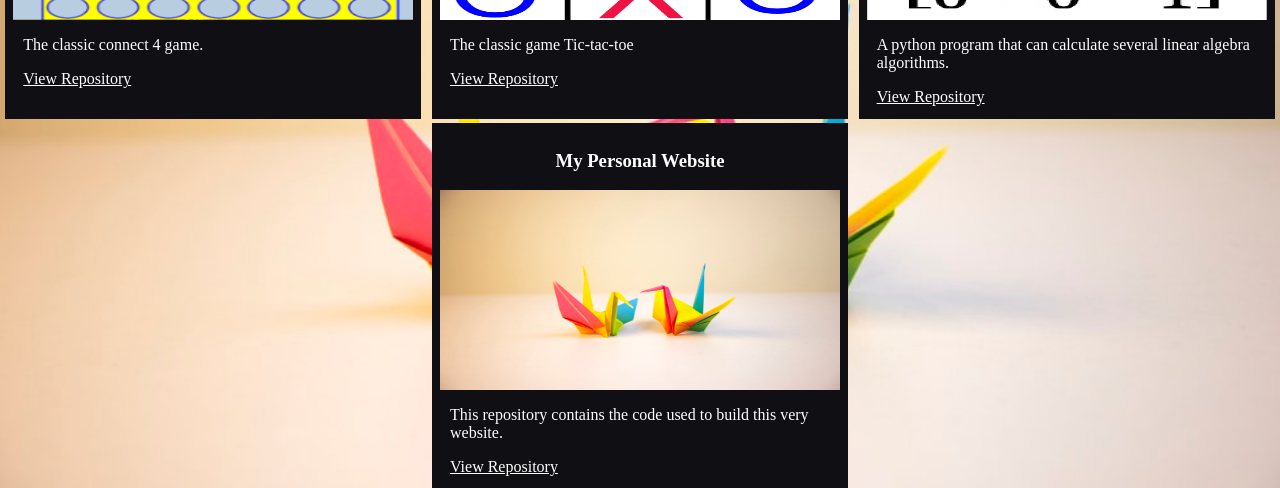
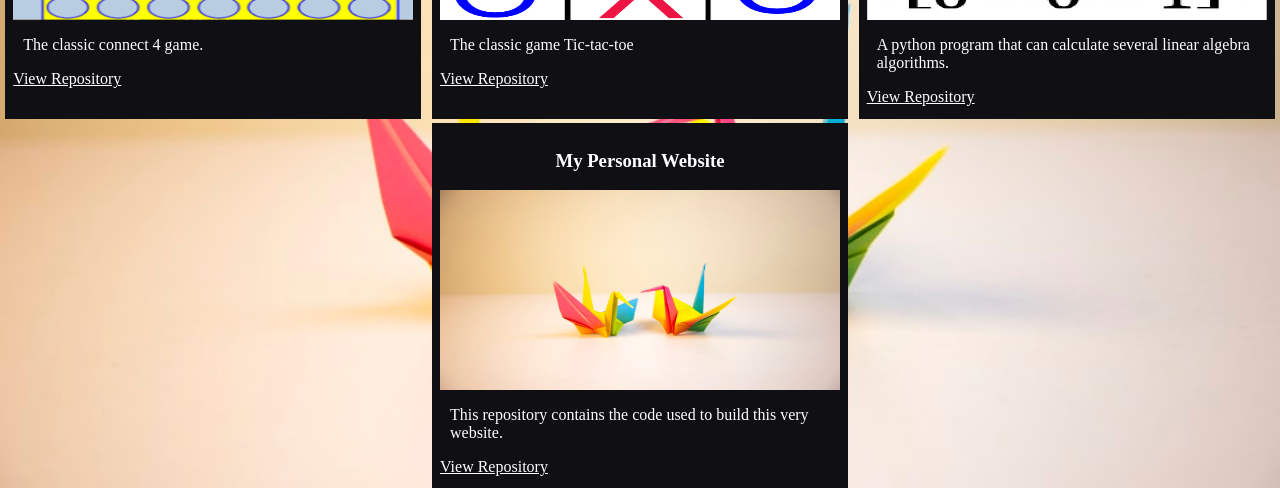
Before and after one commit to Angada28/my-personal-website, a Next.js app: page /Projects in a window 1280 px wide. Shown: the part 309-797 px from the top of the page. Built offline with nearby package versions, Linux system fonts and the light colour scheme.

Commit message:
typos fixed

```diff
--- a/styles/card.module.css
+++ b/styles/card.module.css
@@ -20,8 +20,7 @@
 
 .link {
   align-items: center;
-  display: flex;
-  padding: 0 10px;
+
   color: white;
 
 
```
